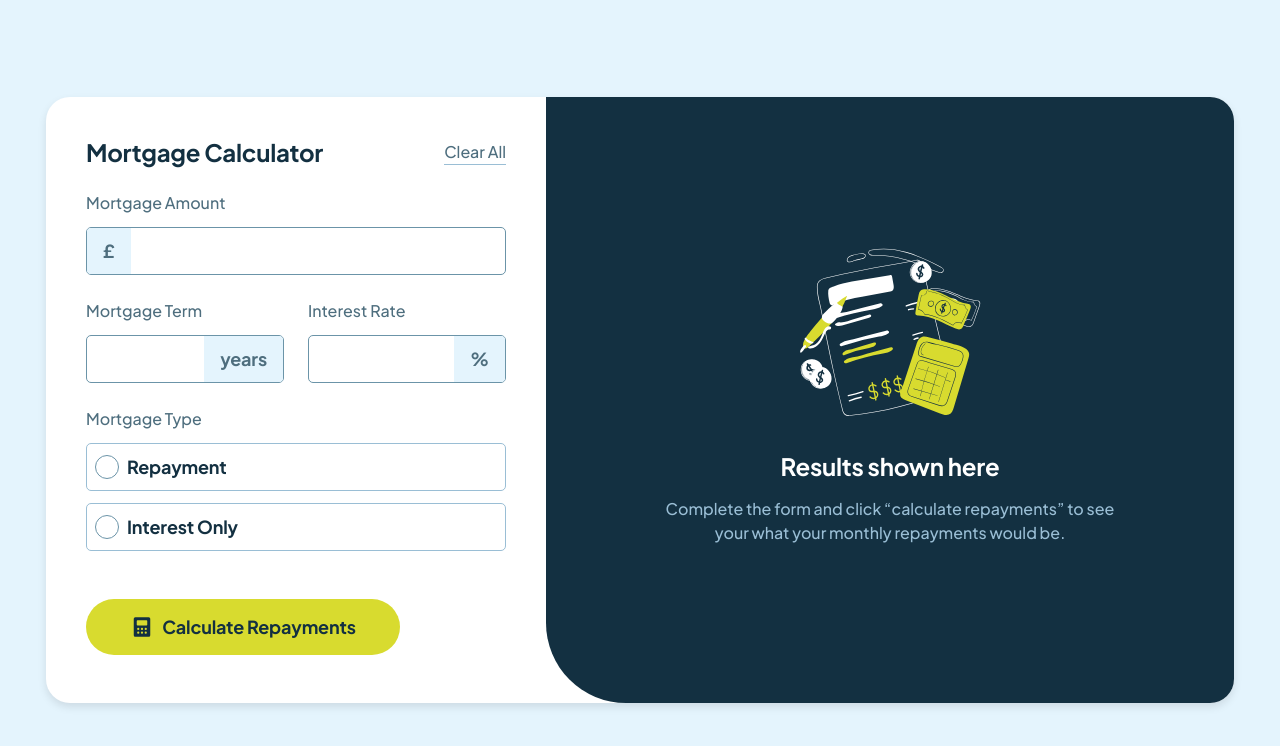
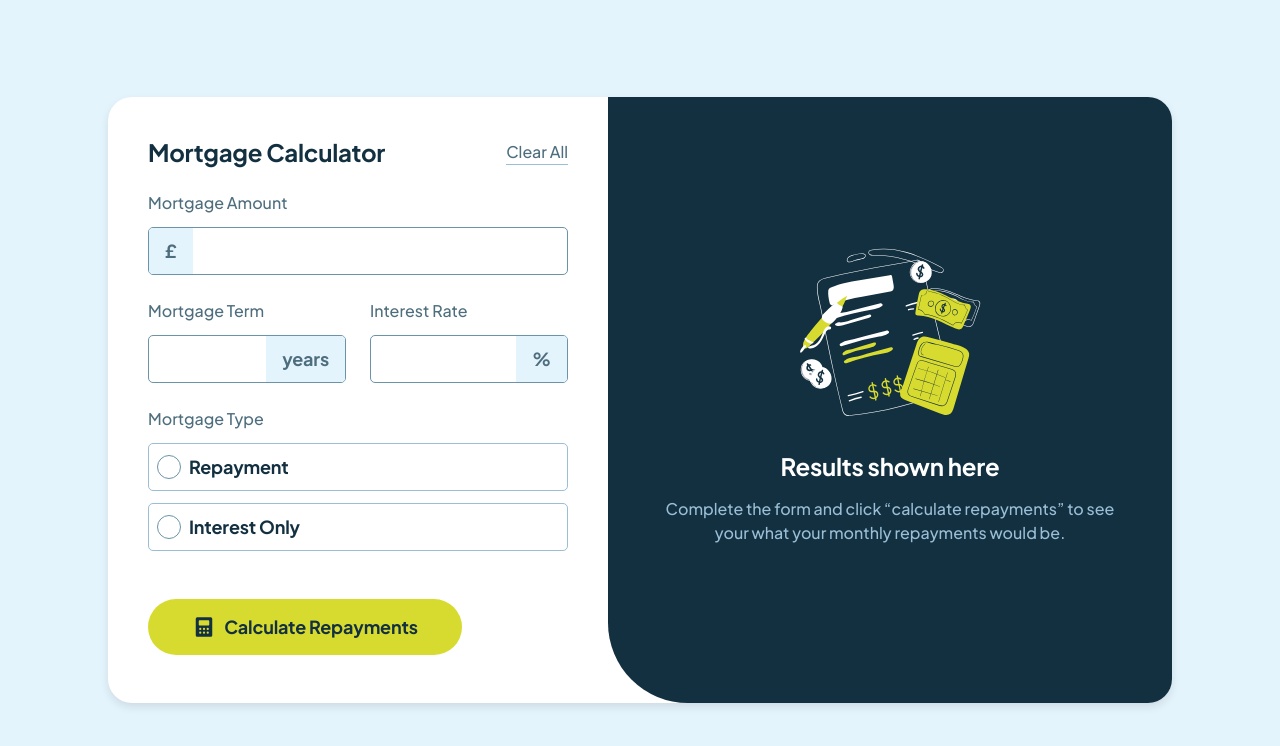
Before and after one commit to yehudahason/Mortgage-Calculator, a React (Vite) app: page / in a window 1280 px wide. Shown: the top 746 px of the page. Built offline with nearby package versions, Linux system fonts and the light colour scheme.

Commit message:
width setting

```diff
--- a/src/App.css
+++ b/src/App.css
@@ -380,13 +380,11 @@ button img {
     border-radius: 1.5rem;
   }
   .calculator {
-    width: 500px;
     height: 606px;
     padding: 40px;
   }
   .results {
     width: fit-content;
-    min-width: 688px;
     height: 606px;
     padding: 1rem;
     border-radius: 0 0 1.5rem 1.5rem;
@@ -429,4 +427,7 @@ button img {
   .result-card {
     min-height: 0;
   }
+  .calculator {
+    width: 500px;
+  }
 }
```
